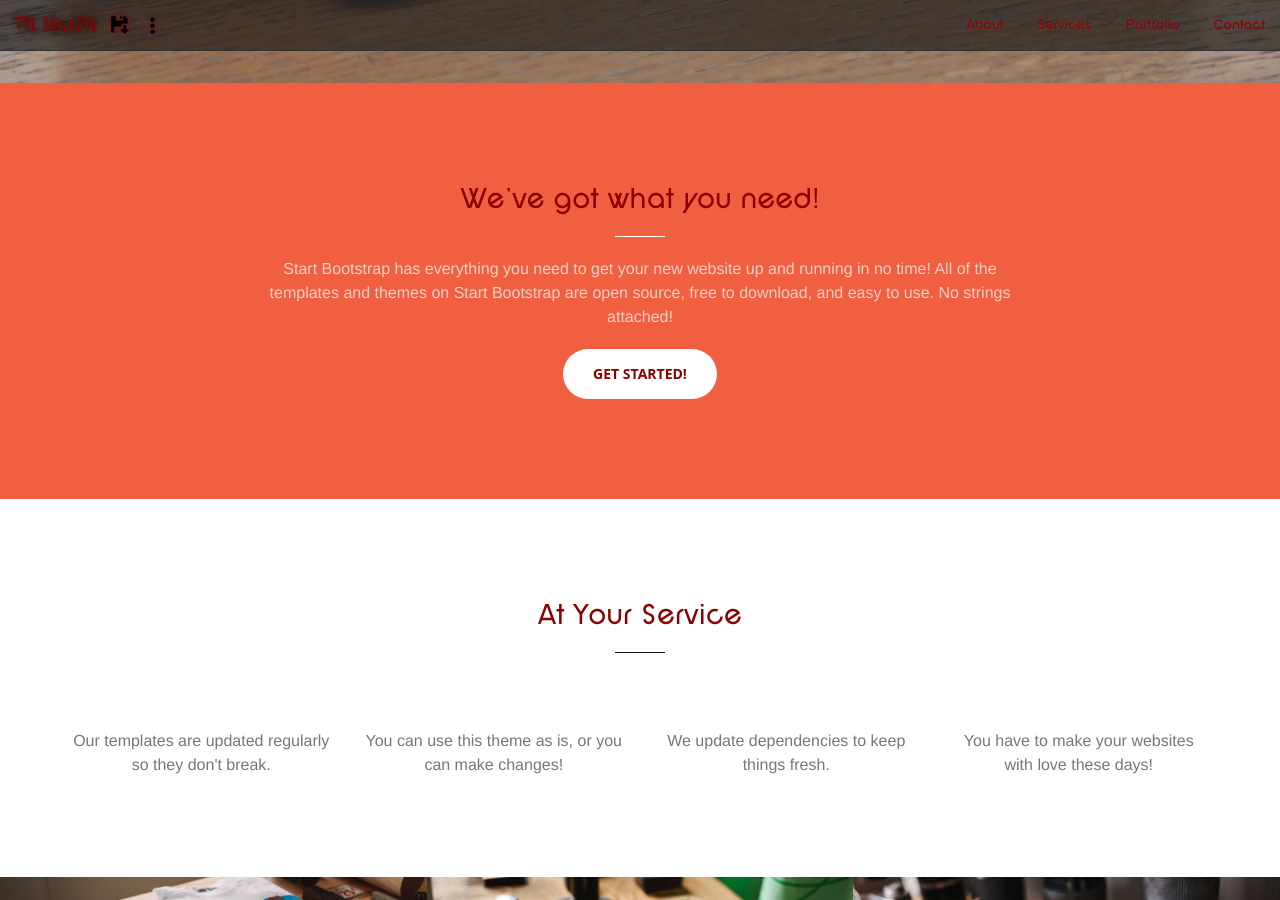
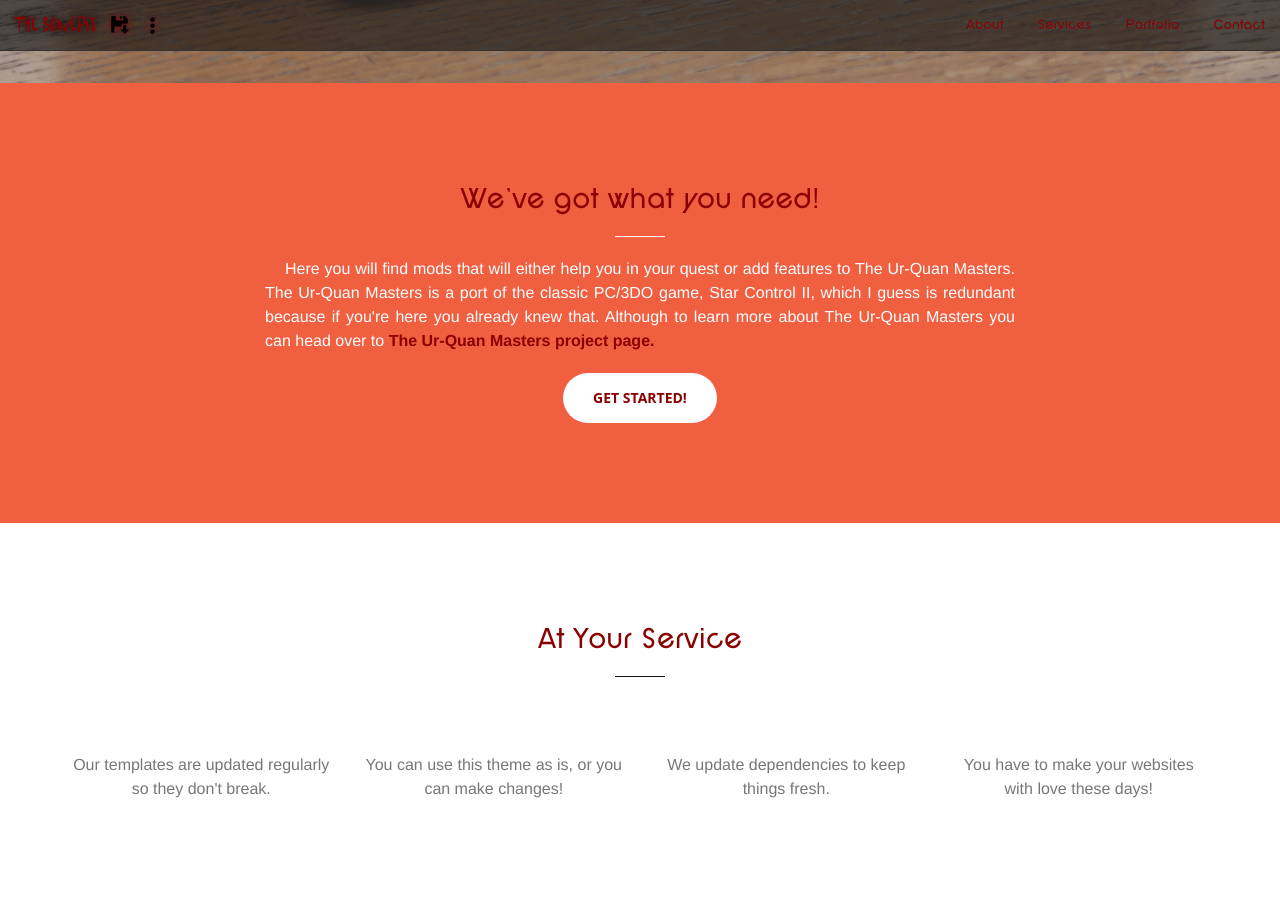
Before and after one commit to Serosis/serosis.github.io, a Jekyll site: the page built from index.html, in a window 1280 px wide and 900 px high, scrolled down 817 px. Built offline with Jekyll 4.4.1, drawn with Linux system fonts in a browser that asks for light colours.

Commit message:
copied about

```diff
--- a/_includes/call-to-action.html
+++ b/_includes/call-to-action.html
@@ -4,7 +4,14 @@
 				<div class="col-lg-8 col-lg-offset-2 text-center">
 					<h2 class="section-heading">We've got what you need!</h2>
 					<hr class="light">
-                <p class="text-faded">Start Bootstrap has everything you need to get your new website up and running in no time! All of the templates and themes on Start Bootstrap are open source, free to download, and easy to use. No strings attached!</p>
+					<p class="indent text-justify">
+						Here you will find mods that will either help you in your quest
+						or add features to The Ur-Quan Masters.
+						The Ur-Quan Masters is a port of the classic PC/3DO game, Star Control II,
+						which I guess is redundant because if you're here you already
+						knew that. Although to learn more about The Ur-Quan Masters you can head over to
+						<a href="//sc2.sourceforge.net/" target="_blank"><strong>The Ur-Quan Masters project page.</strong></a>
+					</p>
 					<a href="#" class="btn btn-default btn-xl">Get Started!</a>
 				</div>
 			</div>
```
Lines whose indentation alone changed are shown as unchanged.
